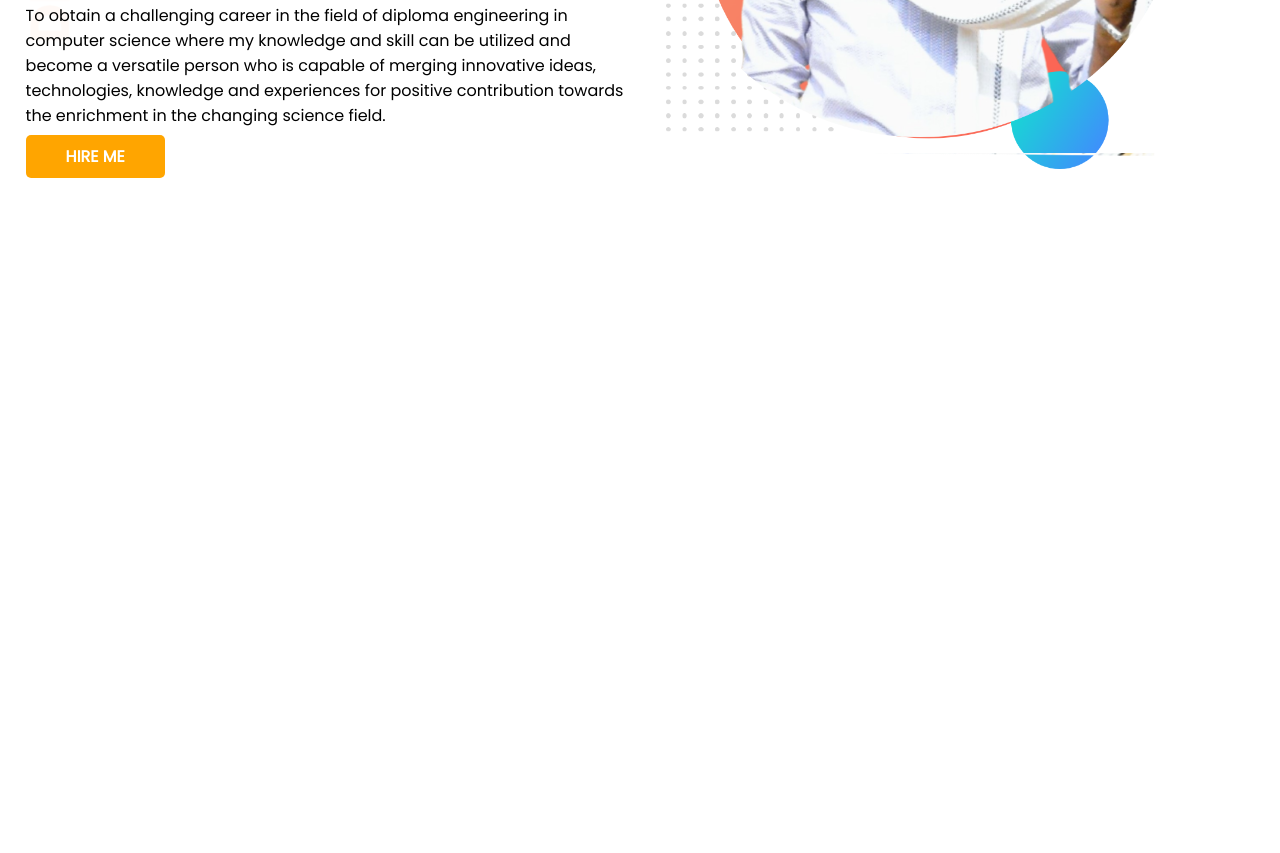
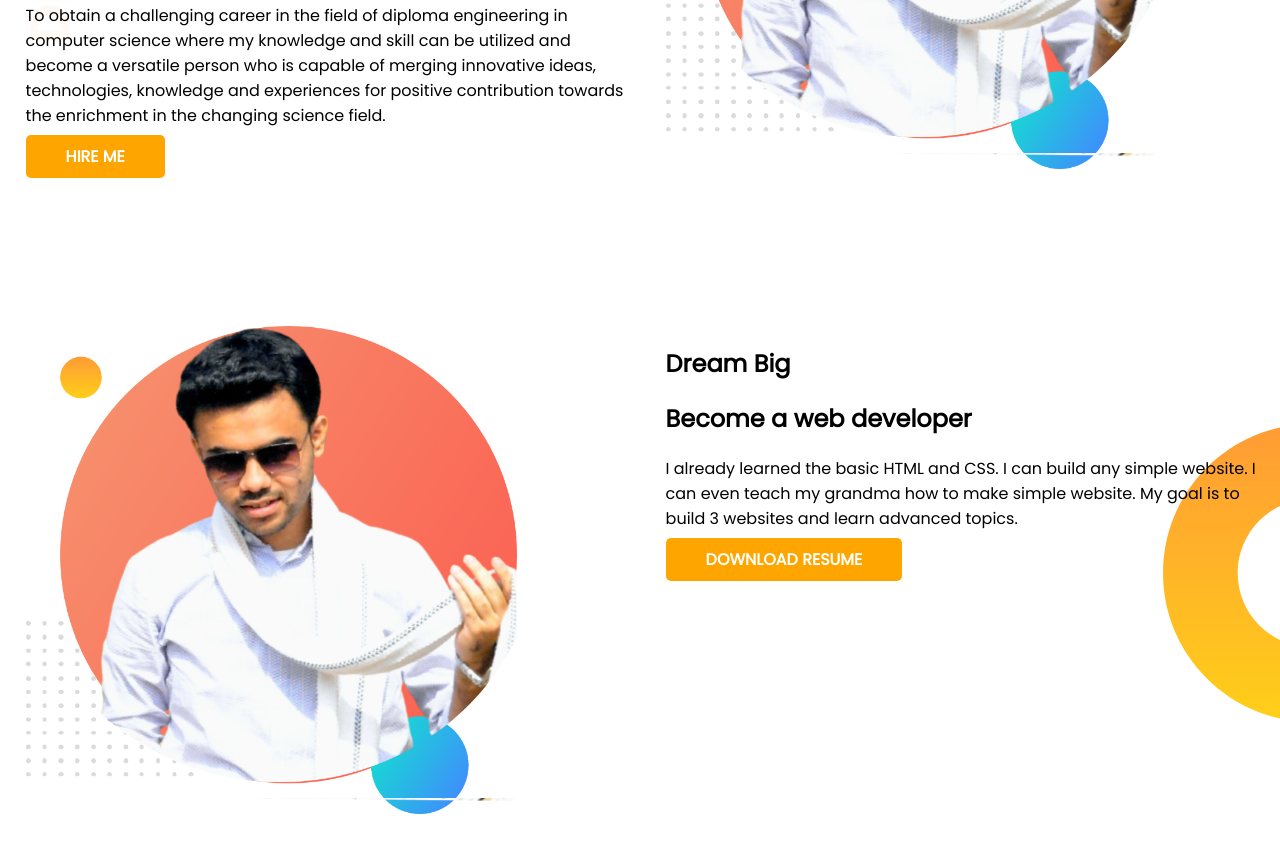
Before and after one commit to ArifJawad18/Portfolio-Website, a plain HTML site: page index.html in a window 1280 px wide. Shown: the part 319-1172 px from the top of the page. Before the commit the page ends 800 px from the top, so only its background shows below. Drawn offline with Linux system fonts and the light colour scheme.

Commit message:
Dream Big

```diff
--- a/index.html
+++ b/index.html
@@ -27,7 +27,22 @@
         <div class="half-width">
             <img src="images/jawad-pic-bg.png.png" alt="">
         </div>
+    </section>
 
+
+    <section class="dream-big ">
+        <div class="half-width">
+            <img src="images/jawad-pic-bg.png.png" alt="">
+        </div>
+
+
+        <div class="half-width">
+            <h2>Dream Big</h2>
+            <h2>Become a web developer</h2>
+            <p>I already learned the basic HTML and CSS. I can build any simple website. I can even teach my grandma how to make simple website. My goal is to build 3 websites and learn advanced topics.</p>
+
+            <a class="link-button" target="_blank" href="">DOWNLOAD RESUME</a>
+        </div>
     </section>
 </body>
 
--- a/style.css
+++ b/style.css
@@ -13,6 +13,7 @@ h1 {
 
 section {
     display: flex;
+    margin-bottom: 150px;
 }
 
 .half-width {
@@ -37,3 +38,9 @@ section {
     background-image: url(images/top-banner.png);
     background-repeat: no-repeat;
 }
+
+.dream-big {
+    background-image: url(images/dream-bg.png);
+    background-repeat: no-repeat;
+    background-position: right;
+}
```
